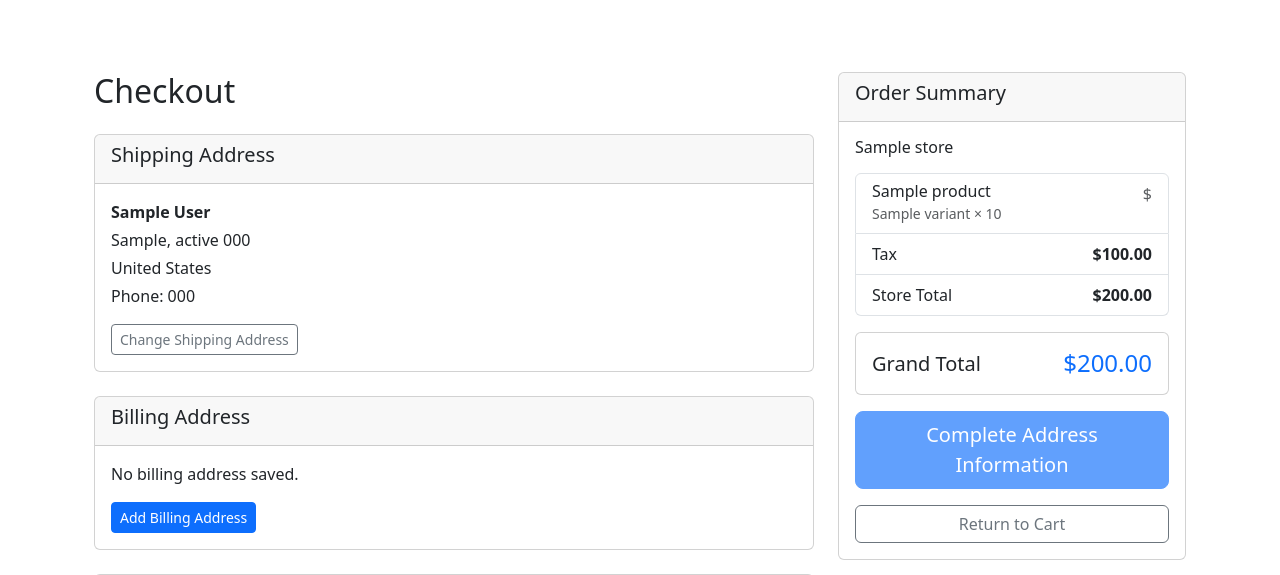
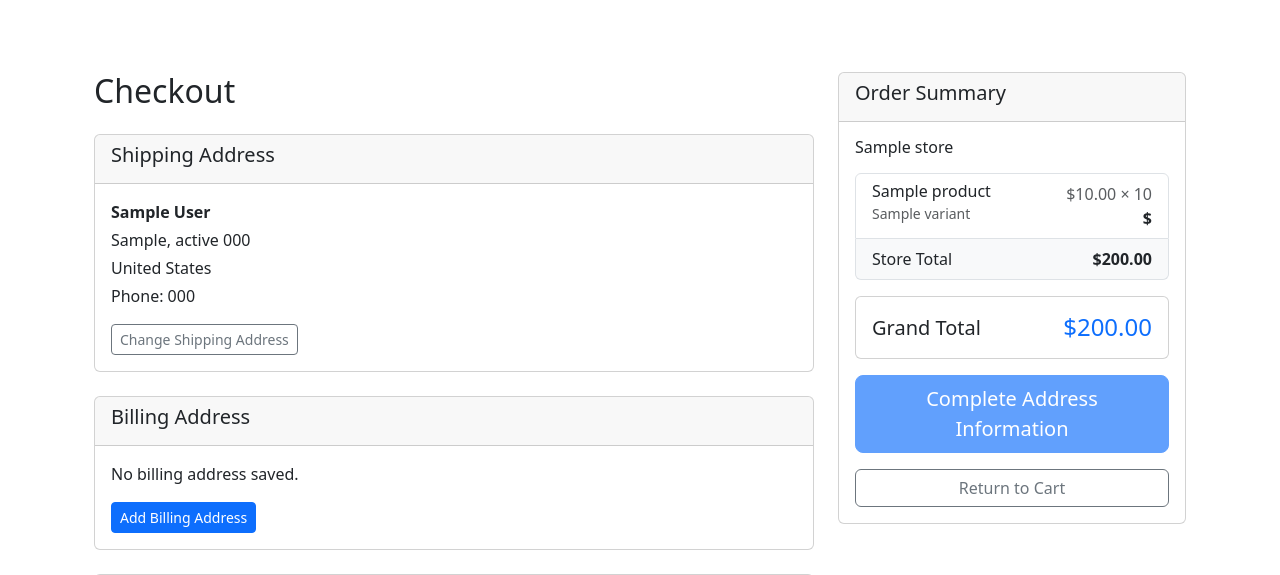
Before and after one commit to mahimsafa/django-ecommerce, a Django app: page /orders/checkout/ in a window 1280 px wide. Shown: the part 56-631 px from the top of the page. Run offline with Django 5.2, Linux system fonts and the light colour scheme; a user stored in the database is signed in; tables that the repository leaves empty hold one stand-in row (values such as "Sample post").

Commit message:
Refact: Improve checkout cart item display on checkout page

```diff
--- a/order/templates/order/checkout.html
+++ b/order/templates/order/checkout.html
@@ -100,14 +100,21 @@
                         <h6 class="mb-3">{{ store.name }}</h6>
                         <ul class="list-group mb-3">
                             {% for item in items %}
-                                <li class="list-group-item d-flex justify-content-between lh-condensed">
-                                    <div>
-                                        <h6 class="my-0">{{ item.variant.product.name }}</h6>
-                                        <small class="text-muted">
-                                            {{ item.variant.name }} × {{ item.quantity }}
-                                        </small>
+                                <li class="list-group-item">
+                                    <div class="d-flex justify-content-between align-items-start">
+                                        <div class="me-3">
+                                            <h6 class="my-0">{{ item.variant.product.name }}</h6>
+                                            <small class="text-muted">
+                                                {{ item.variant.name }}
+                                            </small>
+                                        </div>
+                                        <div class="text-end">
+                                            <div class="text-muted">
+                                                ${{ item.unit_price|floatformat:2 }} × {{ item.quantity }}
+                                            </div>
+                                            <strong>${{ item.get_total|floatformat:2 }}</strong>
+                                        </div>
                                     </div>
-                                    <span class="text-muted">${{ item.get_total|floatformat:2 }}</span>
                                 </li>
                             {% endfor %}
                             {% with store_total=store_totals|get_item:store.id %}
@@ -117,13 +124,7 @@
                                         <strong>${{ store_total.shipping|floatformat:2 }}</strong>
                                     </li>
                                 {% endif %}
-                                {% if store_total and store_total.tax > 0 %}
-                                    <li class="list-group-item d-flex justify-content-between">
-                                        <span>Tax</span>
-                                        <strong>${{ store_total.tax|floatformat:2 }}</strong>
-                                    </li>
-                                {% endif %}
-                                <li class="list-group-item d-flex justify-content-between">
+                                <li class="list-group-item d-flex justify-content-between bg-light">
                                     <span>Store Total</span>
                                     <strong>${{ store_total.total|default:0|floatformat:2 }}</strong>
                                 </li>
```
